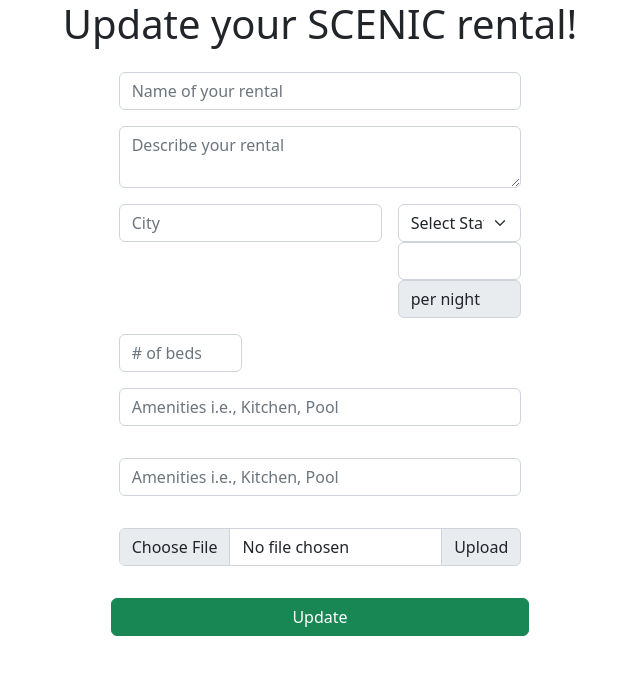
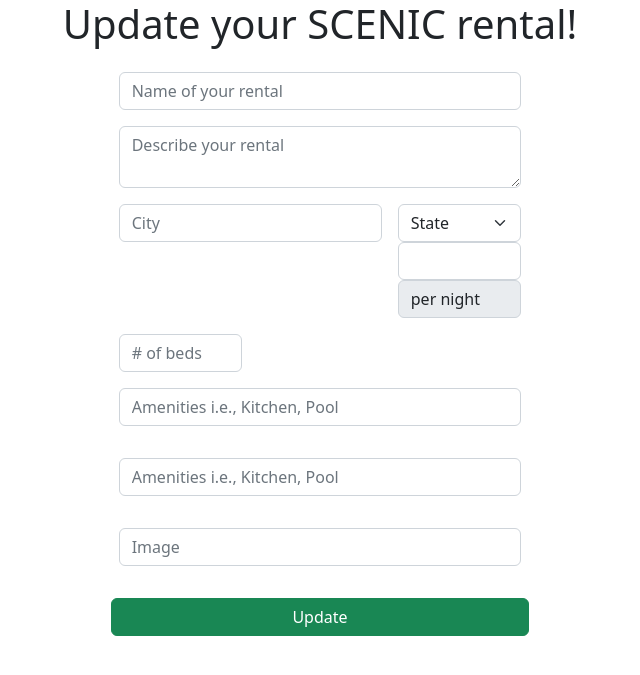
Before and after one commit to dqrico/scenic_app, a Flask app: template flask_app/templates/editOne.html in a window 1280 px wide. Shown: the top 675 px of the page, without its empty margins (320-960 px from the left). Run offline with Flask 2, Linux system fonts and the light colour scheme; the template is opened without the code that fills it, so the values that code supplies are empty.

Commit message:
updated editOne

```diff
--- a/flask_app/templates/editOne.html
+++ b/flask_app/templates/editOne.html
@@ -24,7 +24,7 @@
                     </div>
                     <div class="col-sm">
                     <select class="form-select" name="state" type="text">
-                        <option selected>Select State</option>
+                        <option selected>State</option>
                         <option value=1>AL</option>
                         <option value=2>AK</option>
                         <option value=3>AZ</option>
@@ -97,8 +97,7 @@
                     <input type="text" name="amenity_2" class="form-control" placeholder="Amenities i.e., Kitchen, Pool" aria-describedby="basic-addon1">
                 </div>
                 <div class="input-group mb-3">
-                    <input type="file" class="form-control" name="image" id="inputGroupFile02">
-                    <label class="input-group-text" for="inputGroupFile02">Upload</label>
+                    <input type="text" class="form-control" name="image" id="inputGroupFile02" placeholder="Image">
                 </div>
                 <input type="submit" value="Update" class="btn btn-success">
             </div>
```
